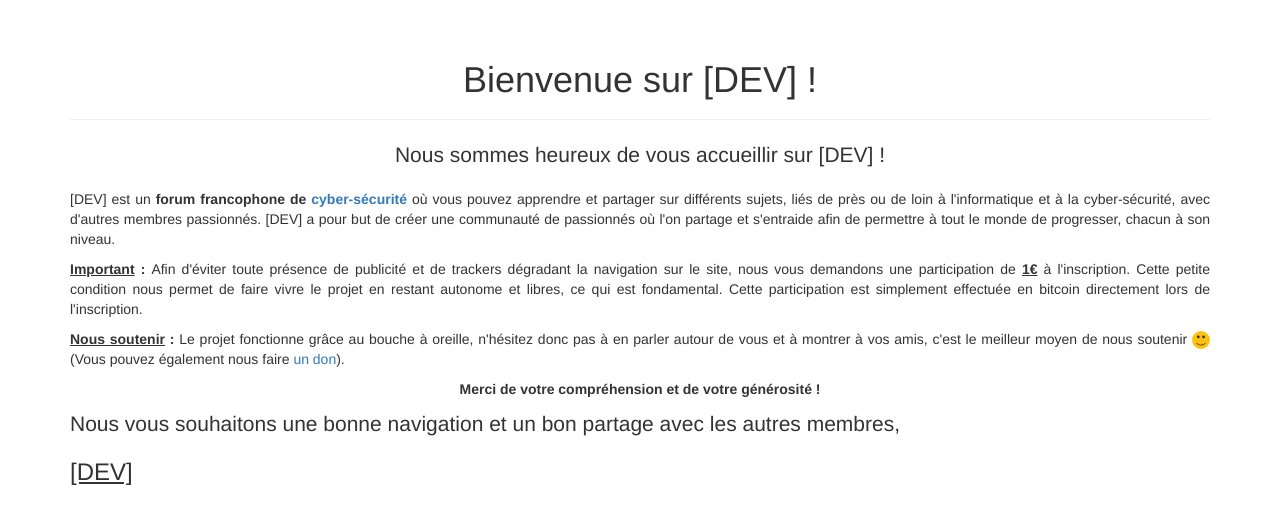
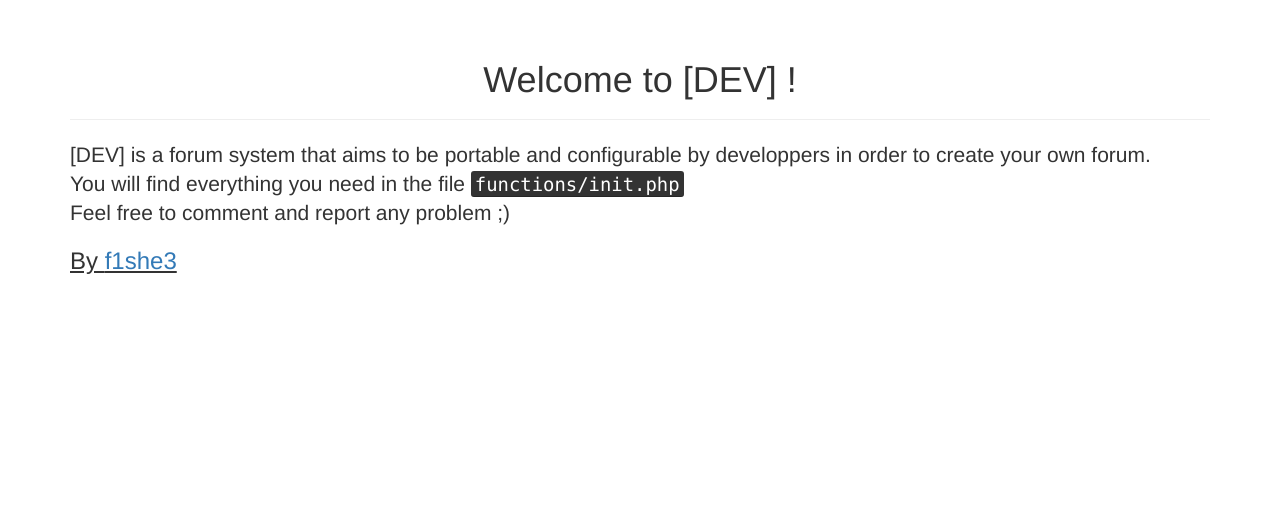
Before and after one commit to f1she3/SmartBB, a PHP site: page /?page=welcome in a window 1280 px wide. Shown: the part 51-575 px from the top of the page. Run offline with PHP 8.4, Linux system fonts and the light colour scheme; data that the repository does not hold is empty.

Commit message:
Removed old project's description, added project's description

```diff
--- a/www/pages/welcome.php
+++ b/www/pages/welcome.php
@@ -1,44 +1,11 @@
 <div class="page-header">
-	<h1 class="text-center">Bienvenue sur <?= get_project_name() ?> !</h1>
+	<h1 class="text-center">Welcome to <?= get_project_name() ?> !</h1>
 </div>
-<p class="lead text-center">
-	Nous sommes heureux de vous accueillir sur <?= get_project_name() ?> !<br>
+<p class="lead text-justify">
+	<?= get_project_name() ?> is a forum system that aims to be portable and configurable by developpers
+	in order to create your own forum.<br>
+	You will find everything you need in the file <kbd>functions/init.php</kbd><br>
+	Feel free to comment and report any problem ;)
+
 </p>
-<p class="text-justify">
-<?= get_project_name() ?> est un <b>forum francophone de <a
-   href="https://fr.wikipedia.org/wiki/Cybers%C3%A9curit%C3%A9" target="_blank">cyber-sécurité</a></b>
-	où vous pouvez apprendre et partager sur différents sujets, liés de
-	près ou de loin à l'informatique et à la cyber-sécurité, avec d'autres
-	membres passionnés. <?= get_project_name() ?> a pour but de créer une communauté de
-	passionnés où l'on partage et s'entraide afin de permettre à tout le
-	monde de progresser, chacun à son niveau.
-</p>
-<p class="text-justify">
-<b>
-	<u>Important</u> :
-</b>
-	Afin d'éviter toute présence de publicité et de trackers dégradant la
-	navigation sur le site, nous vous demandons une participation de
-	<b><u>1€</u></b> à l'inscription. Cette petite condition
-	nous permet de faire vivre le projet en restant autonome et libres, ce
-	qui est fondamental. Cette participation est simplement effectuée en bitcoin
-	directement lors de l'inscription.<br>
-</p>
-<p class="text-justify">
-<b>
-	<u>Nous soutenir</u> :
-</b>
-	Le projet fonctionne grâce au bouche à oreille, n'hésitez donc pas à en
-	parler autour de vous et à montrer  à vos amis, c'est le meilleur moyen de
-	nous soutenir <img src="../css/images/emojis/e_c.svg" height="18"
-						       width="18">
-	(Vous pouvez également nous faire <a href="#">un
-		don</a>).<br>
-	<p class="text-center"><b>Merci de votre compréhension et de votre
-		générosité !</b></p>
-</p>
-<p class="lead text-justify">
-	Nous vous souhaitons une bonne navigation et un bon
-	partage avec les autres membres,
-</h3><br>
-<h3><u><?= get_project_name() ?></u></h3>
+<h3><u>By <a href="https://github.com/f1she3">f1she3</a></u></h3>
```
